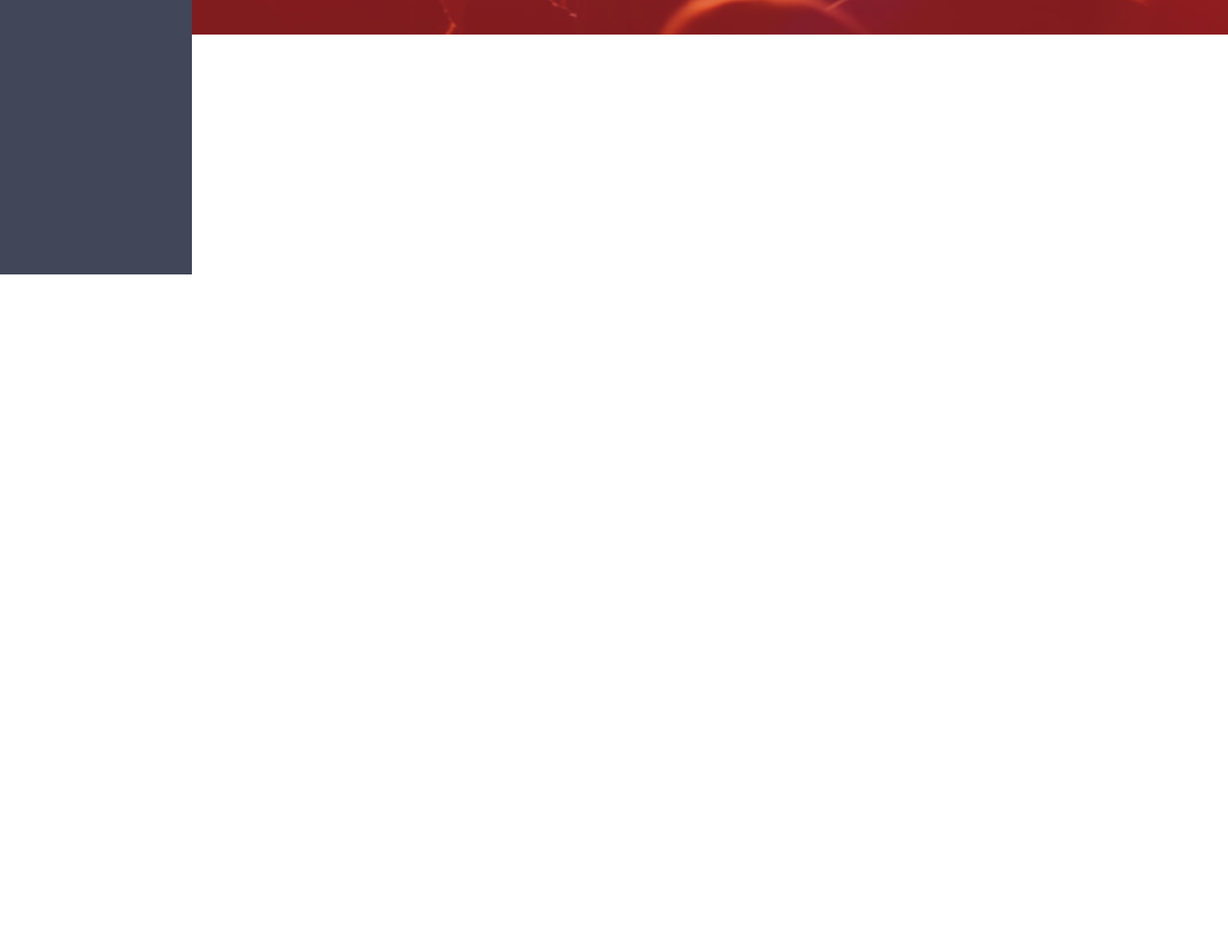
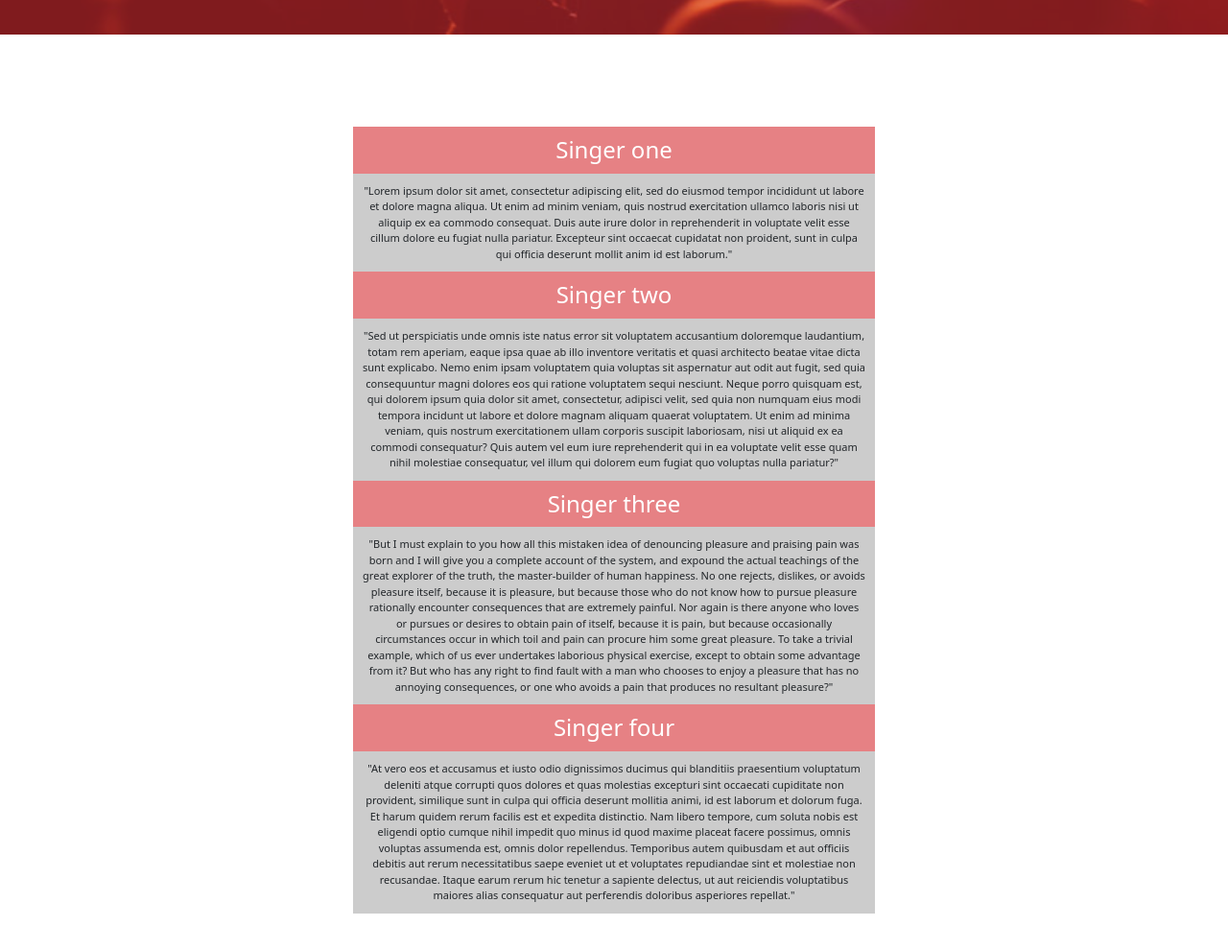
Before and after one commit to mostafaAboelhadid/party, a plain HTML site: page index.html in a window 1280 px wide. Shown: the part 514-1504 px from the top of the page at 96% size. Before the commit the page ends 800 px from the top, so only its background shows below. Drawn offline with Linux system fonts and the light colour scheme.

Commit message:
add duration

```diff
--- a/css/style.css
+++ b/css/style.css
@@ -52,3 +52,19 @@ h1 {
     transition: all 0.5s;
     padding: 16px;
 }
+.singers h3{
+    color: white;
+    text-align: center;
+    padding: 10px;
+    margin: 0;
+    background-color: rgba(214, 46, 51, 0.6);
+    cursor: pointer;
+    font-size: 24px !important;
+}
+.singers p{
+    padding: 10px;
+    background-color: #ccc;
+    font-size: 11px;
+    margin: 0;
+    text-align: center;
+}
--- a/index.html
+++ b/index.html
@@ -19,7 +19,7 @@
         <div class="home-bg">
             <div class="layer d-flex justify-content-center align-items-center text-white">
 
-                <nav id="nav-bar" class="">
+                <nav id="nav-bar" class="d-none">
                     <icon class="w-100 d-flex justify-content-end">
                         <i class="fa-solid fa-xmark text-white fs-5 p-3 pe-5 pt-5"></i>
                     </icon>
@@ -52,6 +52,50 @@
         </div>
     </header>
 
+    <section id="duration" class=" m-5 p-5">
+        <div class="singers w-50 m-auto ">
+
+            <h3>Singer one</h3>
+            <p>"Lorem ipsum dolor sit amet, consectetur adipiscing elit, sed do eiusmod tempor incididunt ut labore et
+                dolore magna aliqua. Ut enim ad minim veniam, quis nostrud exercitation ullamco laboris nisi ut aliquip
+                ex ea commodo consequat. Duis aute irure dolor in reprehenderit in voluptate velit esse cillum dolore eu
+                fugiat nulla pariatur. Excepteur sint occaecat cupidatat non proident, sunt in culpa qui officia
+                deserunt mollit anim id est laborum."</p>
+            <h3>Singer two</h3>
+            <p>"Sed ut perspiciatis unde omnis iste natus error sit voluptatem accusantium doloremque laudantium, totam
+                rem aperiam, eaque ipsa quae ab illo inventore veritatis et quasi architecto beatae vitae dicta sunt
+                explicabo. Nemo enim ipsam voluptatem quia voluptas sit aspernatur aut odit aut fugit, sed quia
+                consequuntur magni dolores eos qui ratione voluptatem sequi nesciunt. Neque porro quisquam est, qui
+                dolorem ipsum quia dolor sit amet, consectetur, adipisci velit, sed quia non numquam eius modi tempora
+                incidunt ut labore et dolore magnam aliquam quaerat voluptatem. Ut enim ad minima veniam, quis nostrum
+                exercitationem ullam corporis suscipit laboriosam, nisi ut aliquid ex ea commodi consequatur? Quis autem
+                vel eum iure reprehenderit qui in ea voluptate velit esse quam nihil molestiae consequatur, vel illum
+                qui dolorem eum fugiat quo voluptas nulla pariatur?"</p>
+            <h3>Singer three</h3>
+            <p>"But I must explain to you how all this mistaken idea of denouncing pleasure and praising pain was born
+                and I will give you a complete account of the system, and expound the actual teachings of the great
+                explorer of the truth, the master-builder of human happiness. No one rejects, dislikes, or avoids
+                pleasure itself, because it is pleasure, but because those who do not know how to pursue pleasure
+                rationally encounter consequences that are extremely painful. Nor again is there anyone who loves or
+                pursues or desires to obtain pain of itself, because it is pain, but because occasionally circumstances
+                occur in which toil and pain can procure him some great pleasure. To take a trivial example, which of us
+                ever undertakes laborious physical exercise, except to obtain some advantage from it? But who has any
+                right to find fault with a man who chooses to enjoy a pleasure that has no annoying consequences, or one
+                who avoids a pain that produces no resultant pleasure?"</p>
+            <h3>Singer four</h3>
+            <p>"At vero eos et accusamus et iusto odio dignissimos ducimus qui blanditiis praesentium voluptatum
+                deleniti atque corrupti quos dolores et quas molestias excepturi sint occaecati cupiditate non
+                provident, similique sunt in culpa qui officia deserunt mollitia animi, id est laborum et dolorum fuga.
+                Et harum quidem rerum facilis est et expedita distinctio. Nam libero tempore, cum soluta nobis est
+                eligendi optio cumque nihil impedit quo minus id quod maxime placeat facere possimus, omnis voluptas
+                assumenda est, omnis dolor repellendus. Temporibus autem quibusdam et aut officiis debitis aut rerum
+                necessitatibus saepe eveniet ut et voluptates repudiandae sint et molestiae non recusandae. Itaque earum
+                rerum hic tenetur a sapiente delectus, ut aut reiciendis voluptatibus maiores alias consequatur aut
+                perferendis doloribus asperiores repellat."</p>
+
+
+    </section>
+
     <script src="./js/jquery-3.6.3.min.js"></script>
     <script src="./js/bootstrap.bundle.min.js"></script>
     <script src="./js/main.js"></script>
```
